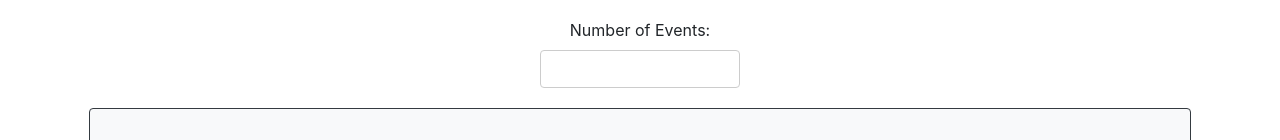
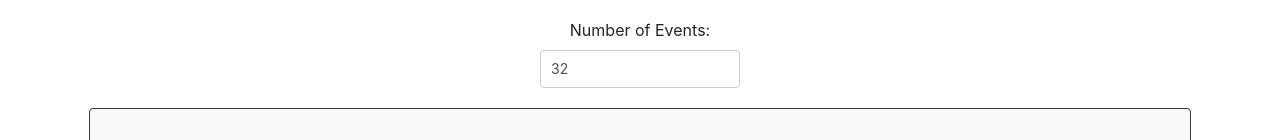
Before and after one commit to joshmou95/Meet-App, a React (Create React App) app: page / in a window 1280 px wide. Shown: the part 154-294 px from the top of the page. Built offline with nearby package versions, Linux system fonts and the light colour scheme; what atatus-spa would draw is missing.

Commit message:
Update NumberOfEvents.js

```diff
--- a/src/NumberOfEvents.js
+++ b/src/NumberOfEvents.js
@@ -2,31 +2,33 @@ import React, { Component } from 'react';
 import Form from 'react-bootstrap/Form';
 
 class NumberOfEvents extends Component {
-  // state = {
-  //   evenCount: 32
-  // }
+  state = {
+    numberOfEvents: 32
+  }
 
-  // handleChange = (event) => {
-  //   console.log('handleChange event', event)
-  //   const value = event.target.value;
-  //   this.setState({
-  //     eventCount: value,
-  //    });
-
-  //    this.props.updateEvents(value);
-  //    console.log('handleChange numberOfEvents', value)
-  // }
+  handleChange = (event) => {
+    // console.log('handleChange event', event)
+    const value = event.target.value;
+    this.setState({
+      numberOfEvents: value,
+     });
+     this.props.updateEvents(null, value);
+     console.log('handleChange numberOfEvents', value)
+  }
 
 
   render() {
+    const { numberOfEvents } = this.state
     return (
       <Form.Group className='numberOfEvents mb-3'>
           <Form.Label size="sm">Number of Events:</Form.Label>
         <Form.Control size="sm"
           type="number"
           className='event-number'
-          value={this.props.input}
-          onChange={this.props.handleChange}
+          value={numberOfEvents}
+          max={32}
+          min={1}
+          onChange={this.handleChange}
         />
       </Form.Group>
 
```
